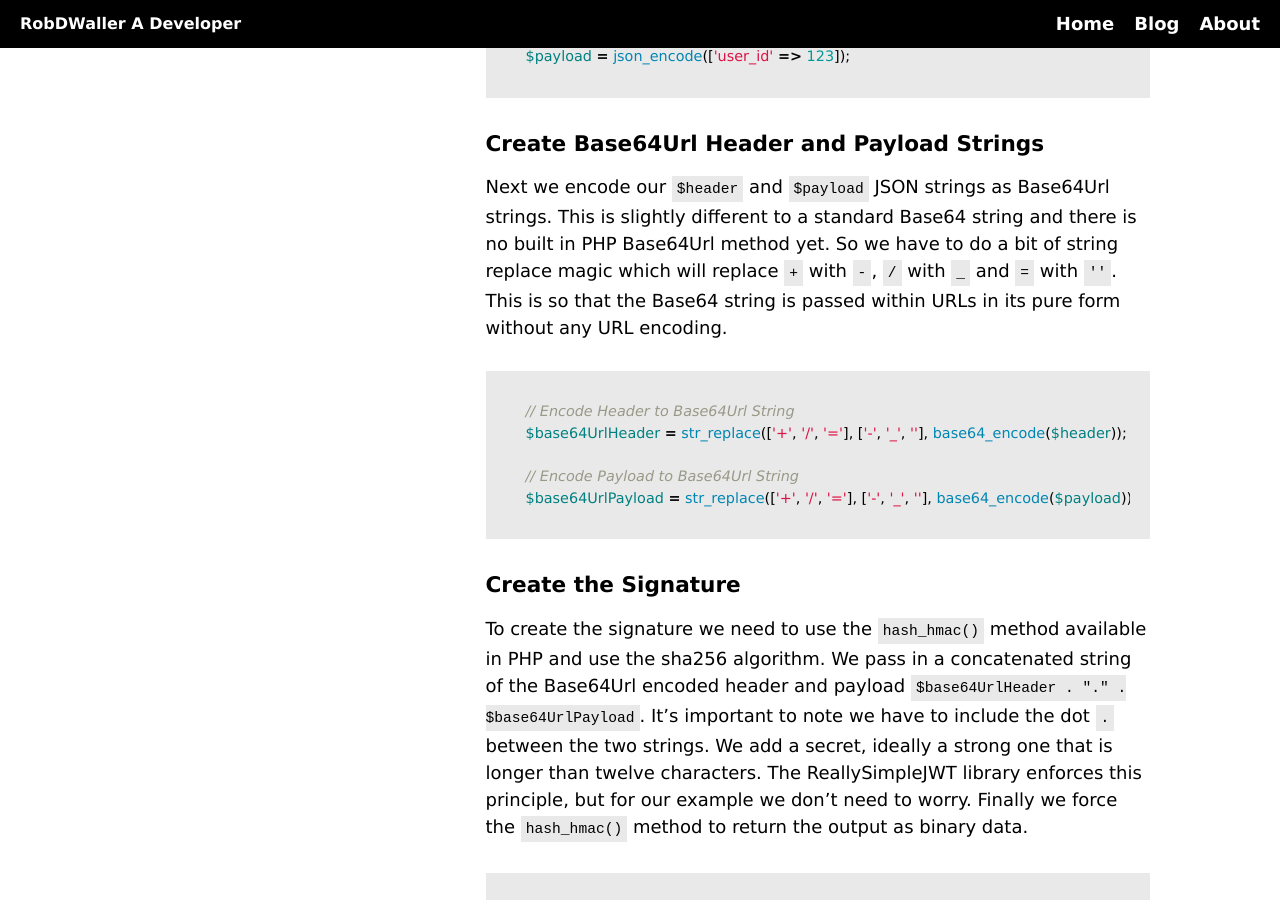
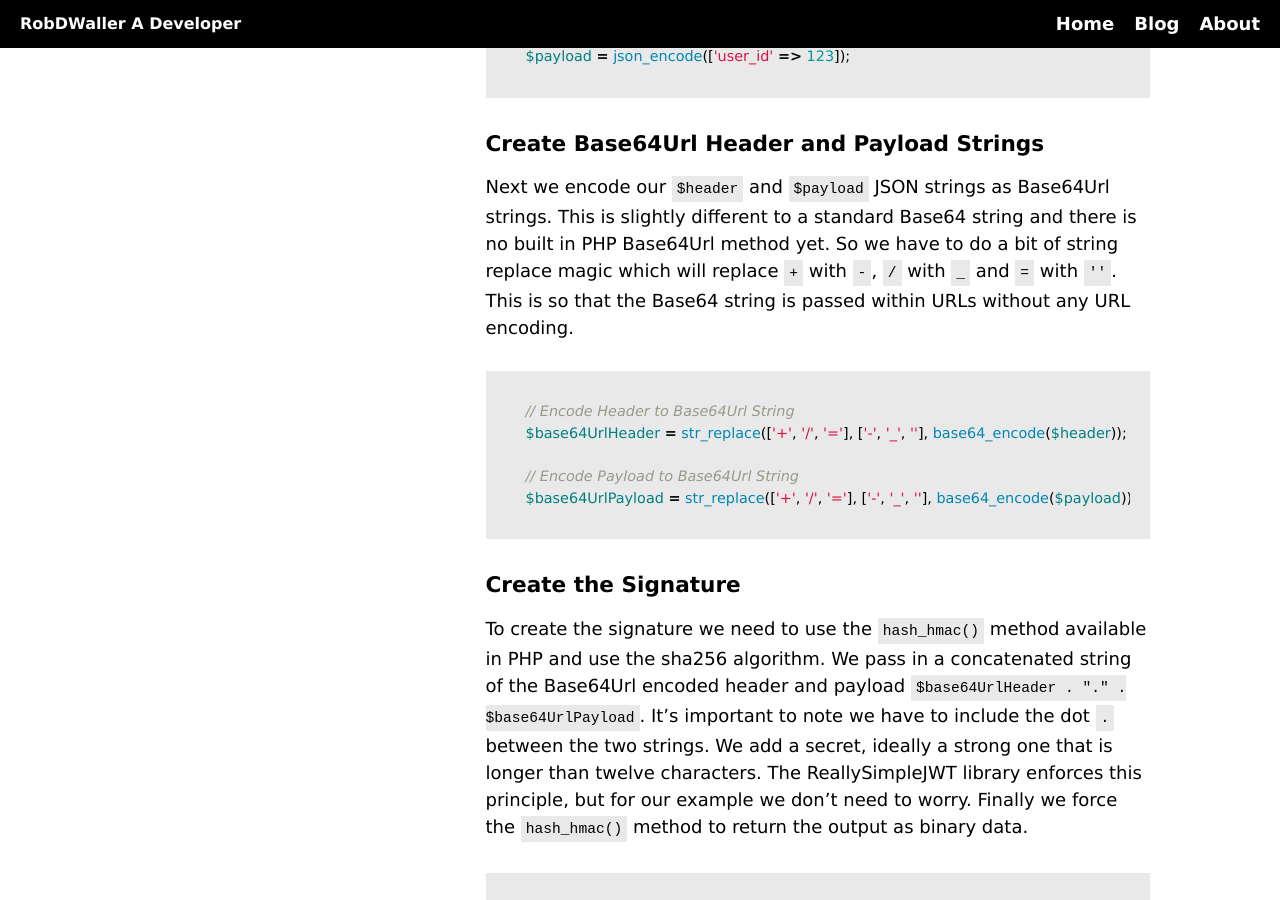
Before and after one commit to RobDWaller/robdwaller.github.io, a Jekyll site: the page built from _posts/2018-01-29-how-create-json-web-token-php.md, in a window 1280 px wide and 900 px high, scrolled down 2256 px. Built offline with Jekyll 4.4.1, drawn with Linux system fonts in a browser that asks for light colours.

````diff
--- a/_posts/2018-01-29-how-create-json-web-token-php.md
+++ b/_posts/2018-01-29-how-create-json-web-token-php.md
@@ -62,7 +62,7 @@
 
 ### Create Base64Url Header and Payload Strings
 
-Next we encode our `$header` and `$payload` JSON strings as Base64Url strings. This is slightly different to a standard Base64 string and there is no built in PHP Base64Url method yet. So we have to do a bit of string replace magic which will replace `+` with `-`, `/` with `_` and `=` with `''`. This is so that the Base64 string is passed within URLs in its pure form without any URL encoding.
+Next we encode our `$header` and `$payload` JSON strings as Base64Url strings. This is slightly different to a standard Base64 string and there is no built in PHP Base64Url method yet. So we have to do a bit of string replace magic which will replace `+` with `-`, `/` with `_` and `=` with `''`. This is so that the Base64 string is passed within URLs without any URL encoding.
 
 ```php
 // Encode Header to Base64Url String
````
